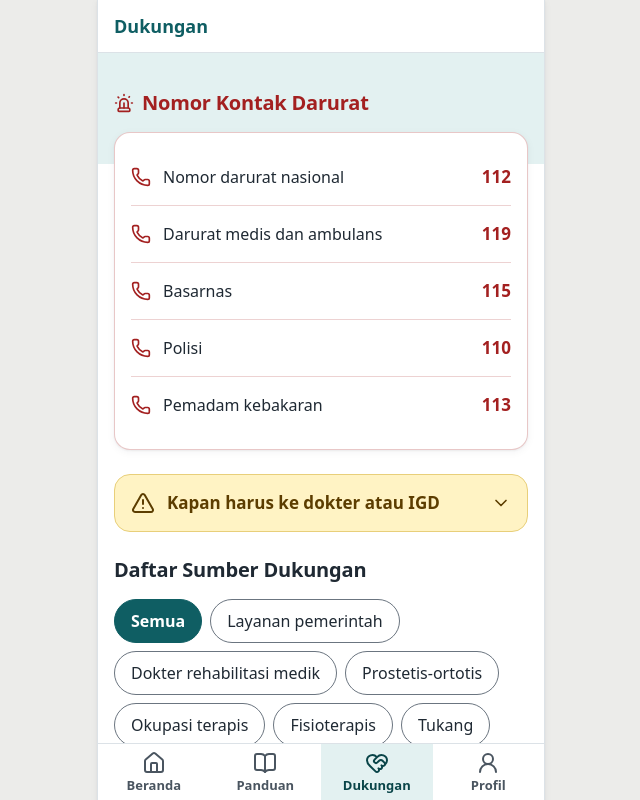
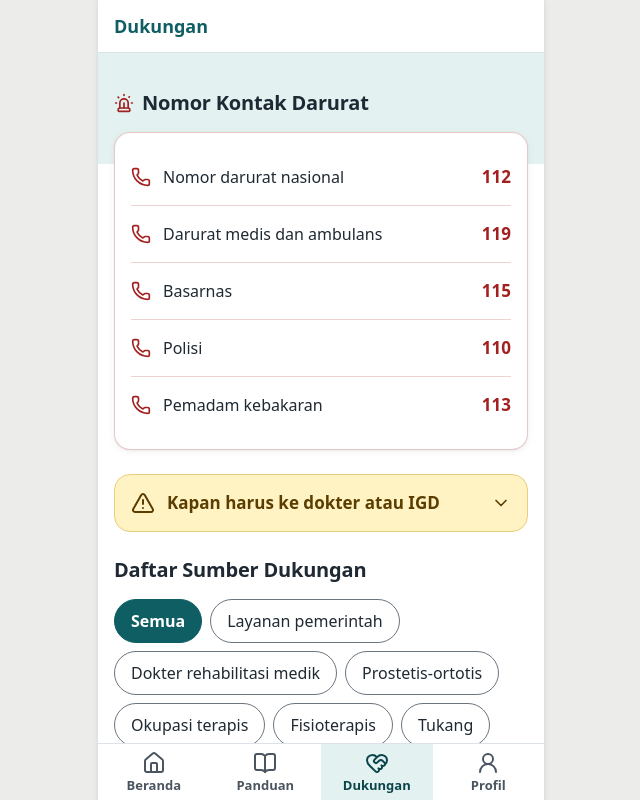
Before and after one commit to titohanafi/transisidnr, a React (Vite) app: page /#/kontak in a window 1280 px wide. Shown: the top 800 px of the page, without its empty margins (319-959 px from the left). Built offline with nearby package versions, Linux system fonts and the light colour scheme.

Commit message:
Dukungan: teks judul Nomor Kontak Darurat berwarna teks utama, bukan merah
Co-Authored-By: Claude Sonnet 5.5 <noreply@anthropic.com>

```diff
--- a/src/screens/Kontak.tsx
+++ b/src/screens/Kontak.tsx
@@ -93,8 +93,8 @@ export function Kontak() {
       kepalaTumpang
       kepala={
         darurat && darurat.entri.length > 0 ? (
-          <h2 id="nomor-darurat" className="mt-3 flex items-center gap-2 text-subjudul text-bahaya">
-            <Siren className="h-5 w-5 shrink-0" strokeWidth={2} aria-hidden="true" focusable="false" />
+          <h2 id="nomor-darurat" className="mt-3 flex items-center gap-2 text-subjudul text-tinta">
+            <Siren className="h-5 w-5 shrink-0 text-bahaya" strokeWidth={2} aria-hidden="true" focusable="false" />
             {darurat.kategori.nama}
           </h2>
         ) : (
```
